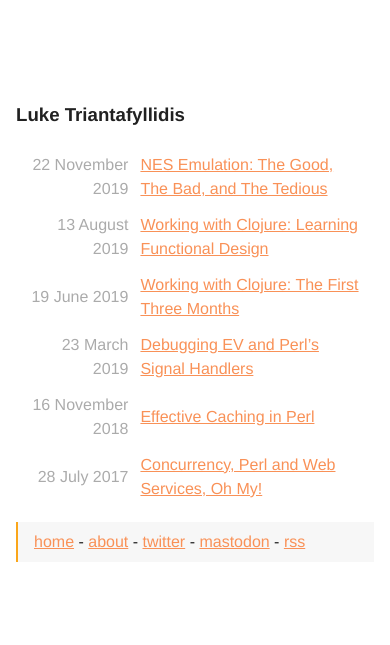
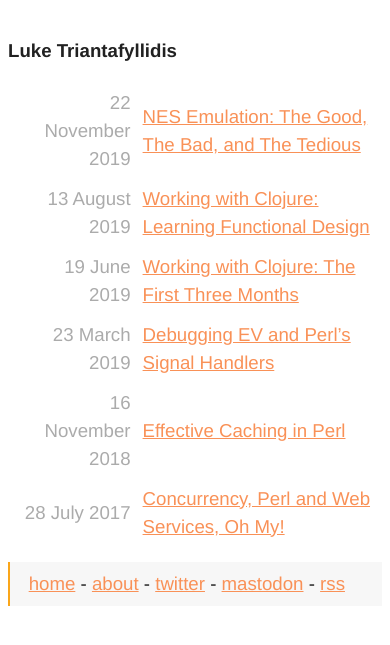
Before and after one commit to ltriant/ltriant.github.io, a Jekyll site: the page built from index.md, in a window 390 px wide. Shown: the top 645 px of the page. Built offline with Jekyll 4.4.1, drawn with Linux system fonts in a browser that asks for light colours.

Commit message:
css: first attempt at making mobile devices more readable

```diff
--- a/assets/main.css
+++ b/assets/main.css
@@ -1,14 +1,23 @@
 body {
-	margin: 0 auto;
-	max-width: 50em;
-
 	line-height: 1.5;
-	padding: 4em 1em;
 
 	font-family: "Helvetica", "Arial", sans-serif;
 	font-weight: 400;
-	font-size: 12pt;
+	font-size: 14pt;
+
 	color: #202020;
+}
+
+/*
+ * Non-mobile styles go here...
+ */
+@media (min-width: 850px) {
+	body {
+		margin: 0 auto;
+		width: 50em;
+		padding: 4em 1em;
+		font-size: 12pt;
+	}
 }
 
 #content { padding-bottom: 10px; }
```
